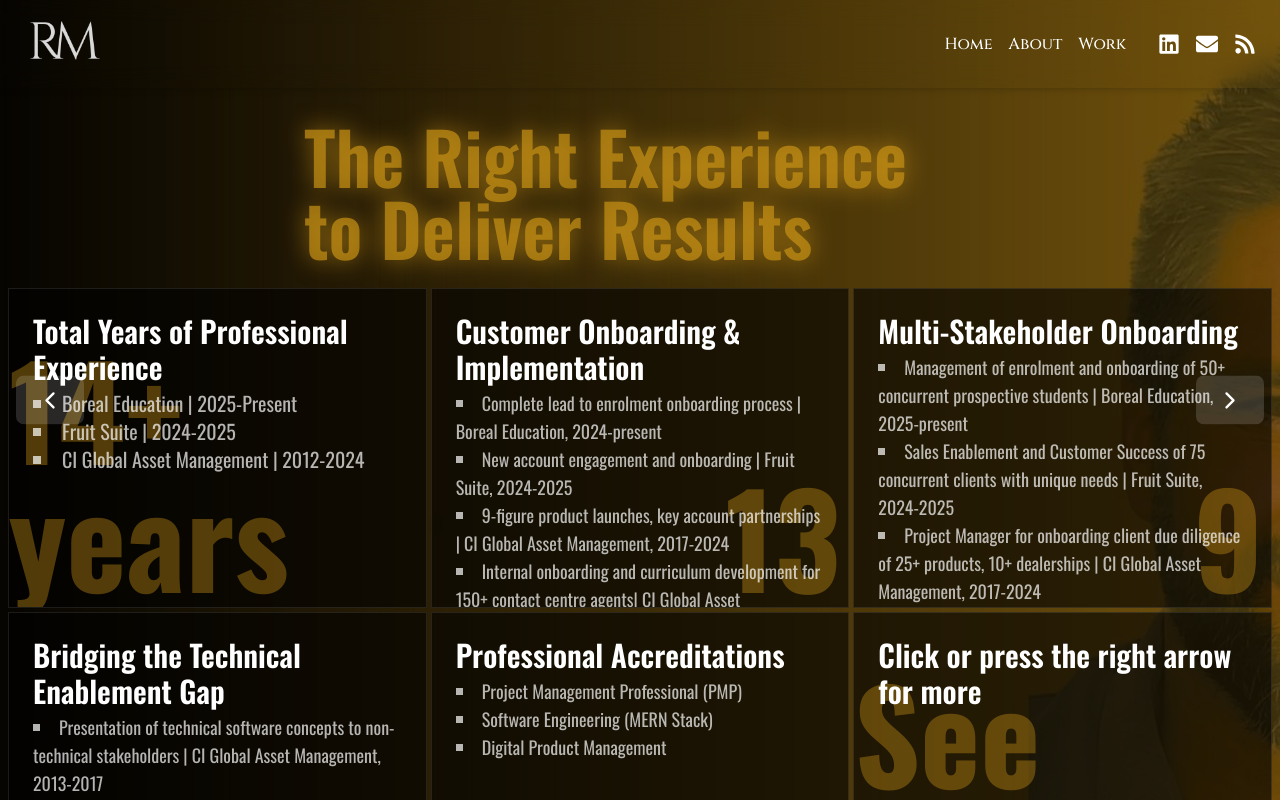
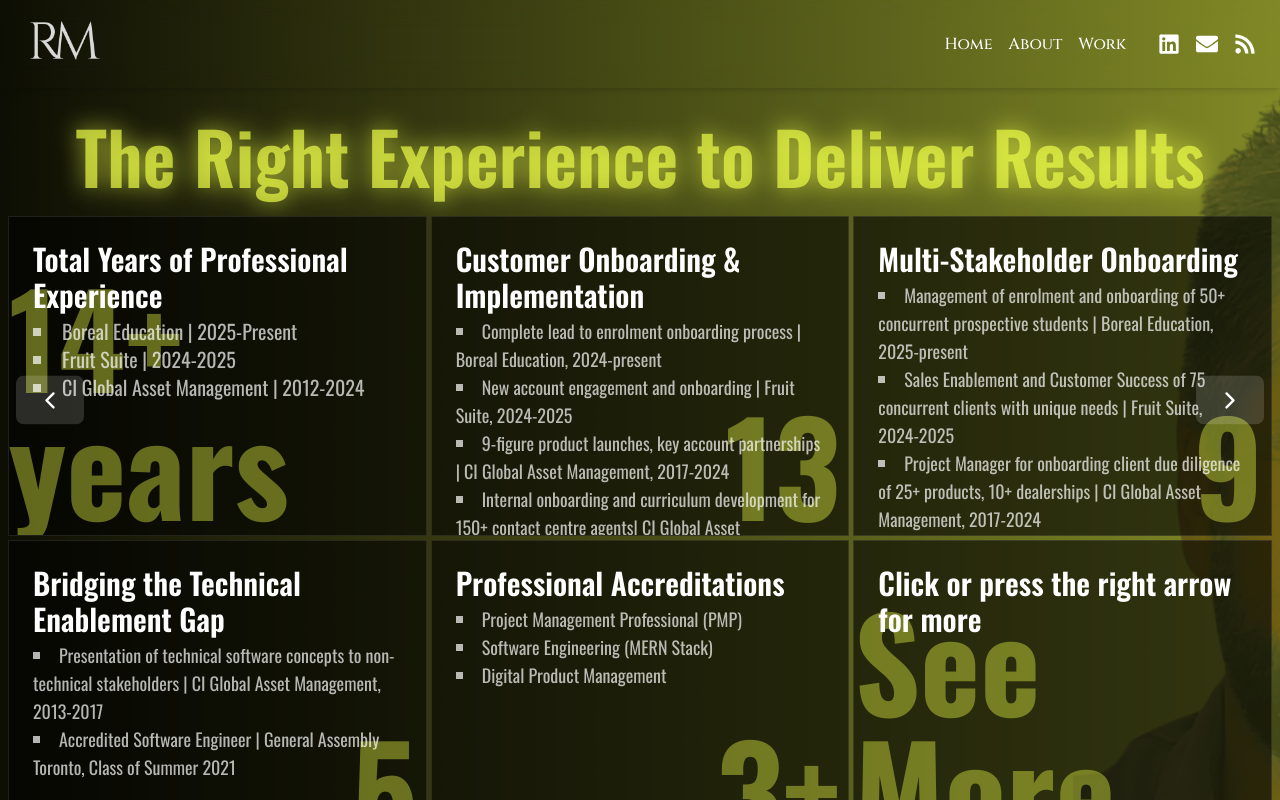
Before and after one commit to rennermccreath/rmdotcom, a React (Vite) app: page /quoq220262 in a window 1280 px wide. Shown: the top 800 px of the page. Built offline with nearby package versions, Linux system fonts and the light colour scheme; a web font is replaced by a local one.

Commit message:
App updates II

```diff
--- a/src/App.jsx
+++ b/src/App.jsx
@@ -319,6 +319,7 @@ import QuoQ220268 from "./pages/QuoQ220268";
 // Assets
 import background from "./assets/background.jpg";
 import background2 from "./assets/background2.png";
+import backgroundquo from "./assets/backgroundquo.png";
 
 // ✅ Reusable transition wrapper
 const PageWrapper = ({ children }) => (
@@ -336,16 +337,22 @@ const PageWrapper = ({ children }) => (
 export default function App() {
   const location = useLocation();
 
+  // Check if current route is a quo page
+  const isQuoPage = location.pathname.toLowerCase().startsWith('/quoq220');
+
+  // Conditional background classes
+  const backgroundClasses = isQuoPage
+    ? "bg-[url('./assets/backgroundquo.png')] sm:bg-[url('/src/assets/backgroundquo.png')] lg:bg-[url('/src/assets/backgroundquo.png')]"
+    : "bg-[url('./assets/background2.png')] sm:bg-[url('/src/assets/background2.png')] lg:bg-[url('/src/assets/background.jpg')]";
+
   return (
     <div
-      className="
+      className={`
         relative
         w-full min-h-screen
         bg-fixed bg-cover bg-center
-        bg-[url('./assets/background2.png')]
-        sm:bg-[url('/src/assets/background2.png')]
-        lg:bg-[url('/src/assets/background.jpg')]
-      "
+        ${backgroundClasses}
+      `}
     >
       {/* ✅ Scroll to top on route change */}
       <ScrollToTop />
--- a/src/index.css
+++ b/src/index.css
@@ -101,3 +101,36 @@ button:focus-visible {
     background-color: rgba(255, 255, 255, 0.15);
   }
 }
+
+/* ========================================
+   Quo-Specific Styling (#edfc47 - Lime Yellow)
+   ======================================== */
+.quo-accent {
+  color: #edfc47;
+}
+
+.quo-accent-hover:hover {
+  color: #edfc47;
+}
+
+.quo-text-primary {
+  color: #edfc47;
+  opacity: 0.7;
+}
+
+.quo-text-primary:hover {
+  color: #edfc47;
+  opacity: 0.9;
+}
+
+.quo-glow-sm {
+  filter: drop-shadow(0 0 8px #edfc47);
+}
+
+.quo-glow {
+  filter: drop-shadow(0 0 12px #edfc47);
+}
+
+.quo-glow-lg {
+  filter: drop-shadow(0 0 20px #edfc47);
+}
--- a/src/pages/QuoQ220261.jsx
+++ b/src/pages/QuoQ220261.jsx
@@ -11,10 +11,10 @@ export default function QuoQ220261() {
             <motion.p
               className="
                 text-4xl md:text-7xl max-w-3xl mx-auto font-semibold mb-1 opacity-90 pb-5
-                text-[#c89116]/70
-                drop-shadow-[0_0_12px_#c89116]
+                text-[#edfc47]/70
+                drop-shadow-[0_0_12px_#edfc47]
                 transition-all duration-500 ease-out
-                hover:text-[#c89116]/90 hover:scale-110 hover:drop-shadow-[0_0_20px_#c89116]
+                hover:text-[#edfc47]/90 hover:scale-110 hover:drop-shadow-[0_0_20px_#edfc47]
               "
               initial={{ opacity: 0, y: 20 }}
               animate={{ opacity: 1, y: 0 }}
--- a/src/pages/QuoQ220262.jsx
+++ b/src/pages/QuoQ220262.jsx
@@ -19,11 +19,11 @@ export default function QuoQ220262() {
       >
         <motion.p
     className="
-      text-4xl md:text-7xl max-w-2xl mx-auto font-semibold mb-1 opacity-90 pb-5
-      text-[#c89116]/70
-      drop-shadow-[0_0_12px_#c89116]
+      text-4xl md:text-7xl max-w-7xl mx-auto font-semibold mb-1 opacity-90 pb-5
+      text-[#edfc47]/70
+      drop-shadow-[0_0_12px_#edfc47]
       transition-all duration-500 ease-out
-      hover:text-[#c89116]/90 hover:scale-110 hover:drop-shadow-[0_0_20px_#c89116]
+      hover:text-[#edfc47]/90 hover:scale-110 hover:drop-shadow-[0_0_20px_#edfc47]
     "
     initial={{ opacity: 0, y: 20 }}
     animate={{ opacity: 1, y: 0 }}
@@ -42,10 +42,10 @@ export default function QuoQ220262() {
                 className="absolute bottom-2 right-2
                 text-8xl sm:text-8xl lg:text-9xl  /* ⬅ bigger on mobile too */
                 font-bold select-none leading-none
-                text-[#c89116]/40
+                text-[#edfc47]/40
                 transition-all duration-500 ease-out
-                group-hover:text-[#c89116]/90 group-hover:scale-110
-                group-hover:drop-shadow-[0_0_20px_#c89116]"
+                group-hover:text-[#edfc47]/90 group-hover:scale-110
+                group-hover:drop-shadow-[0_0_20px_#edfc47]"
               >
                 {item.number}
               </span>
--- a/src/pages/QuoQ220263.jsx
+++ b/src/pages/QuoQ220263.jsx
@@ -11,10 +11,10 @@ export default function QuoQ220263() {
             <motion.p
               className="
                 text-4xl md:text-7xl max-w-2xl mx-auto font-semibold mb-1 opacity-90 pb-5
-                text-[#c89116]/70
-                drop-shadow-[0_0_12px_#c89116]
+                text-[#edfc47]/70
+                drop-shadow-[0_0_12px_#edfc47]
                 transition-all duration-500 ease-out
-                hover:text-[#c89116]/90 hover:scale-110 hover:drop-shadow-[0_0_20px_#c89116]
+                hover:text-[#edfc47]/90 hover:scale-110 hover:drop-shadow-[0_0_20px_#edfc47]
               "
               initial={{ opacity: 0, y: 20 }}
               animate={{ opacity: 1, y: 0 }}
--- a/src/pages/QuoQ220264.jsx
+++ b/src/pages/QuoQ220264.jsx
@@ -11,10 +11,10 @@ export default function QuoQ220264() {
             <motion.p
               className="
                 text-4xl md:text-7xl max-w-2xl mx-auto font-semibold mb-1 opacity-90 pb-5
-                text-[#c89116]/70
-                drop-shadow-[0_0_12px_#c89116]
+                text-[#edfc47]/70
+                drop-shadow-[0_0_12px_#edfc47]
                 transition-all duration-500 ease-out
-                hover:text-[#c89116]/90 hover:scale-110 hover:drop-shadow-[0_0_20px_#c89116]
+                hover:text-[#edfc47]/90 hover:scale-110 hover:drop-shadow-[0_0_20px_#edfc47]
               "
               initial={{ opacity: 0, y: 20 }}
               animate={{ opacity: 1, y: 0 }}
--- a/src/pages/QuoQ220265.jsx
+++ b/src/pages/QuoQ220265.jsx
@@ -11,10 +11,10 @@ export default function QuoQ220265() {
             <motion.p
               className="
                 text-4xl md:text-7xl max-w-2xl mx-auto font-semibold mb-1 opacity-90 pb-5
-                text-[#c89116]/70
-                drop-shadow-[0_0_12px_#c89116]
+                text-[#edfc47]/70
+                drop-shadow-[0_0_12px_#edfc47]
                 transition-all duration-500 ease-out
-                hover:text-[#c89116]/90 hover:scale-110 hover:drop-shadow-[0_0_20px_#c89116]
+                hover:text-[#edfc47]/90 hover:scale-110 hover:drop-shadow-[0_0_20px_#edfc47]
               "
               initial={{ opacity: 0, y: 20 }}
               animate={{ opacity: 1, y: 0 }}
--- a/src/pages/QuoQ220266.jsx
+++ b/src/pages/QuoQ220266.jsx
@@ -11,10 +11,10 @@ export default function QuoQ220266() {
             <motion.p
               className="
                 text-4xl md:text-7xl max-w-2xl mx-auto font-semibold mb-1 opacity-90 pb-5
-                text-[#c89116]/70
-                drop-shadow-[0_0_12px_#c89116]
+                text-[#edfc47]/70
+                drop-shadow-[0_0_12px_#edfc47]
                 transition-all duration-500 ease-out
-                hover:text-[#c89116]/90 hover:scale-110 hover:drop-shadow-[0_0_20px_#c89116]
+                hover:text-[#edfc47]/90 hover:scale-110 hover:drop-shadow-[0_0_20px_#edfc47]
               "
               initial={{ opacity: 0, y: 20 }}
               animate={{ opacity: 1, y: 0 }}
--- a/src/pages/QuoQ220267.jsx
+++ b/src/pages/QuoQ220267.jsx
@@ -11,10 +11,10 @@ export default function QuoQ220267() {
             <motion.p
               className="
                 text-4xl md:text-7xl max-w-2xl mx-auto font-semibold mb-1 opacity-90 pb-5
-                text-[#c89116]/70
-                drop-shadow-[0_0_12px_#c89116]
+                text-[#edfc47]/70
+                drop-shadow-[0_0_12px_#edfc47]
                 transition-all duration-500 ease-out
-                hover:text-[#c89116]/90 hover:scale-110 hover:drop-shadow-[0_0_20px_#c89116]
+                hover:text-[#edfc47]/90 hover:scale-110 hover:drop-shadow-[0_0_20px_#edfc47]
               "
               initial={{ opacity: 0, y: 20 }}
               animate={{ opacity: 1, y: 0 }}
--- a/src/pages/QuoQ220268.jsx
+++ b/src/pages/QuoQ220268.jsx
@@ -11,10 +11,10 @@ export default function QuoQ220268() {
             <motion.p
               className="
                 text-4xl md:text-7xl max-w-2xl mx-auto font-semibold mb-1 opacity-90 pb-5
-                text-[#c89116]/70
-                drop-shadow-[0_0_12px_#c89116]
+                text-[#edfc47]/70
+                drop-shadow-[0_0_12px_#edfc47]
                 transition-all duration-500 ease-out
-                hover:text-[#c89116]/90 hover:scale-110 hover:drop-shadow-[0_0_20px_#c89116]
+                hover:text-[#edfc47]/90 hover:scale-110 hover:drop-shadow-[0_0_20px_#edfc47]
               "
               initial={{ opacity: 0, y: 20 }}
               animate={{ opacity: 1, y: 0 }}
```
Also changed, not shown: src/assets/backgroundquo.png (added).
